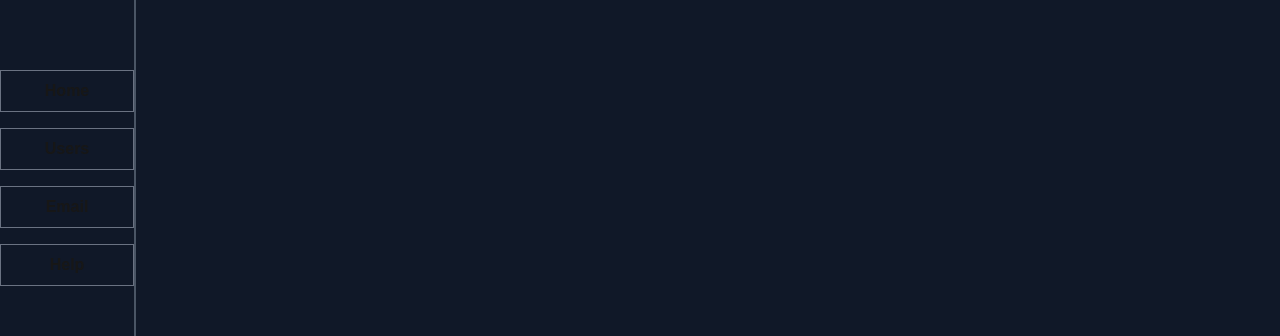
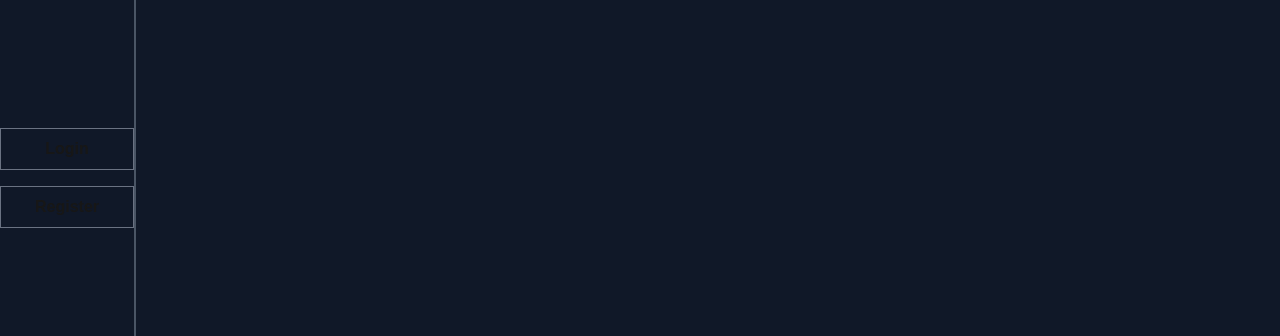
Before and after one commit to MarcoLenschau/CRM, a Next.js app: page / in a window 1280 px wide. Shown: the part 184-520 px from the top of the page. Built offline with nearby package versions, Linux system fonts and the light colour scheme.

Commit message:
feat: Add realtime login state

```diff
--- a/app/components/Links/Links.tsx
+++ b/app/components/Links/Links.tsx
@@ -1,12 +1,9 @@
 import Link from "../Link/Link"
 
-export default function Links() {
+export default function Links({linksArray}: {linksArray: string[]}) {
   return (
     <nav className="w-full flex flex-col gap-4">
-      <Link name="Home"/>
-      <Link name="Users"/>
-      <Link name="Email"/>
-      <Link name="Help"/>
+      {linksArray.map((item, index) => <Link name={item} key={index}/>)}
     </nav>
   );
 }
--- a/app/components/Sidebar/Sidebar.tsx
+++ b/app/components/Sidebar/Sidebar.tsx
@@ -1,11 +1,13 @@
 import Links from "../Links/Links";
 import Juridical from "../Juridical/Juridical";
 
-export default function Sidebar() {
+export default function Sidebar({isUserLogedIn}: {isUserLogedIn: boolean}) {
+  const linksArray = ["Dashboard", "Users", "Email", "Help"];
+  const linksArrayWithoutLogin = ["Login", "Register"];
   return (
     <aside className="flex flex-col justify-between border-r-2 border-gray-600 w-38 h-screen bg-gray-900">
       <img alt="logo"/>
-      <Links />
+      <Links linksArray={isUserLogedIn ? linksArray : linksArrayWithoutLogin}/>
       <Juridical />
     </aside>
   );
--- a/app/page.tsx
+++ b/app/page.tsx
@@ -8,9 +8,10 @@ import Footer from "./components/Footer/Footer"
 
 export default function Home() {
   const [sidebarShow, setSidebarShow] = useState(true);
+  const [isUserLogedIn, setUserState] = useState(false);
   return (
     <div className="flex">
-      {sidebarShow && <Sidebar />}
+      {sidebarShow && <Sidebar isUserLogedIn={isUserLogedIn}/>}
       <section className="flex flex-col w-full h-screen">
         <Header setSidebarShow={setSidebarShow} sidebarShow={sidebarShow}/>
         <Main />
```
